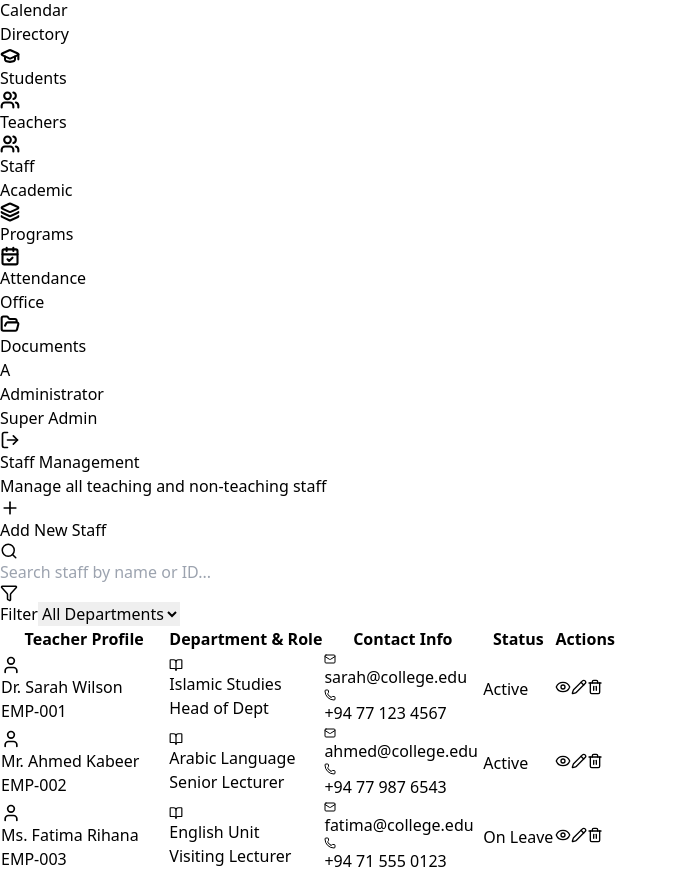
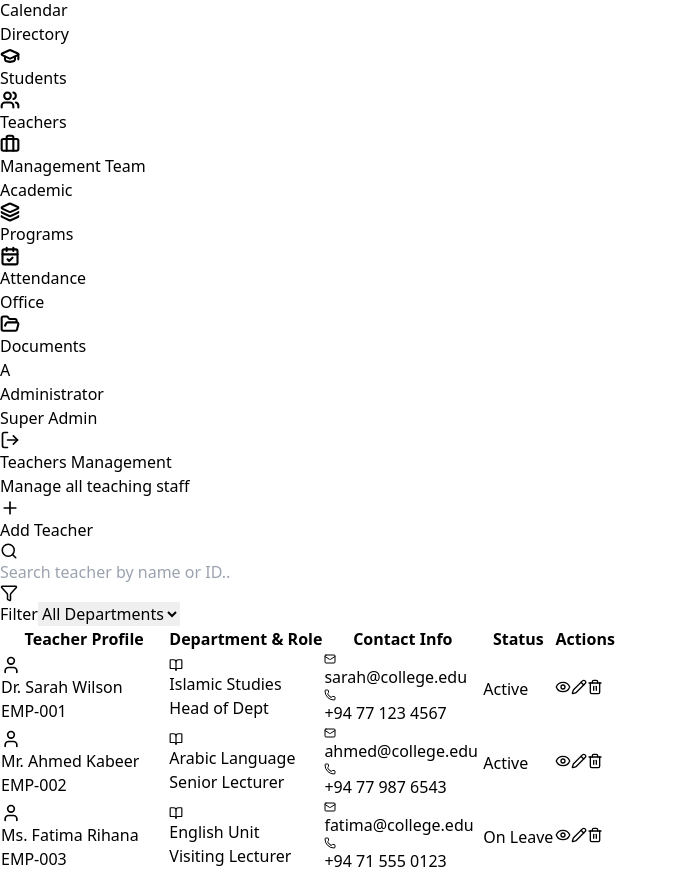
Before and after one commit to fazilmuhammad20020719-ai/system-front-end, a React (Vite) app: page /teachers in a window 1280 px wide. Shown: the part 825-1699 px from the top of the page, without its empty margins (0-678 px from the left). Built offline with nearby package versions, Linux system fonts and the light colour scheme.

Commit message:
Add files via upload

```diff
--- a/src/Sidebar.jsx
+++ b/src/Sidebar.jsx
@@ -7,7 +7,8 @@ import {
     Layers,
     CalendarCheck,
     FolderOpen,
-    LogOut
+    LogOut,
+    Briefcase
 } from 'lucide-react';
 
 const Sidebar = ({ isOpen }) => {
@@ -87,10 +88,10 @@ const Sidebar = ({ isOpen }) => {
                             isOpen={isOpen}
                         />
                         <SidebarItem
-                            icon={Users}
-                            text="Staff"
-                            to="/staff"
-                            active={isActive('/staff')}
+                            icon={Briefcase}
+                            text="Management Team"
+                            to="/Management Team"
+                            active={isActive('/Management Team')}
                             isOpen={isOpen}
                         />
                     </div>
--- a/src/Teachers.jsx
+++ b/src/Teachers.jsx
@@ -74,14 +74,14 @@ const Teachers = () => {
                 {/* HEADER */}
                 <header className="h-20 bg-white border-b border-gray-200 px-8 flex items-center justify-between sticky top-0 z-10">
                     <div>
-                        <h1 className="text-2xl font-bold text-gray-800">Staff Management</h1>
-                        <p className="text-sm text-gray-500">Manage all teaching and non-teaching staff</p>
+                        <h1 className="text-2xl font-bold text-gray-800">Teachers Management</h1>
+                        <p className="text-sm text-gray-500">Manage all teaching staff</p>
                     </div>
 
                     <Link to="/add-teacher">
                         <button className="bg-[#EB8A33] hover:bg-[#d67b2b] text-white px-5 py-2.5 rounded-xl font-medium flex items-center gap-2 shadow-lg shadow-orange-100 transition-all active:scale-95">
                             <Plus size={20} />
-                            Add New Staff
+                            Add Teacher
                         </button>
                     </Link>
                 </header>
@@ -96,7 +96,7 @@ const Teachers = () => {
                             <Search className="absolute left-3 top-1/2 -translate-y-1/2 text-gray-400" size={18} />
                             <input
                                 type="text"
-                                placeholder="Search staff by name or ID..."
+                                placeholder="Search teacher by name or ID..."
                                 className="w-full pl-10 pr-4 py-2.5 border border-gray-200 rounded-lg focus:outline-none focus:border-[#EB8A33] focus:ring-1 focus:ring-[#EB8A33] transition-all"
                             />
                         </div>
@@ -184,7 +184,7 @@ const Teachers = () => {
 
                                         {/* Actions Column */}
                                         <td className="p-5 text-right">
-                                            <div className="flex items-center justify-end gap-2 opacity-0 group-hover:opacity-100 transition-all duration-200">
+                                            <div className="flex items-center justify-end gap-2 opacity-80 group-hover:opacity-100 transition-all duration-200">
                                                 <Link to={`/view-teacher/${teacher.id}`}>
                                                     <button className="p-2 hover:bg-gray-50 text-gray-600 rounded-lg transition-colors border border-transparent hover:border-gray-100" title="View Details">
                                                         <Eye size={16} />
@@ -195,7 +195,7 @@ const Teachers = () => {
                                                         <Pencil size={16} />
                                                     </button>
                                                 </Link>
-                                                <button className="p-2 hover:bg-red-50 text-red-600 rounded-lg transition-colors border border-transparent hover:border-red-100" title="Delete Staff">
+                                                <button className="p-2 hover:bg-red-50 text-red-600 rounded-lg transition-colors border border-transparent hover:border-red-100" title="Delete Teacher">
                                                     <Trash2 size={16} />
                                                 </button>
                                             </div>
```
